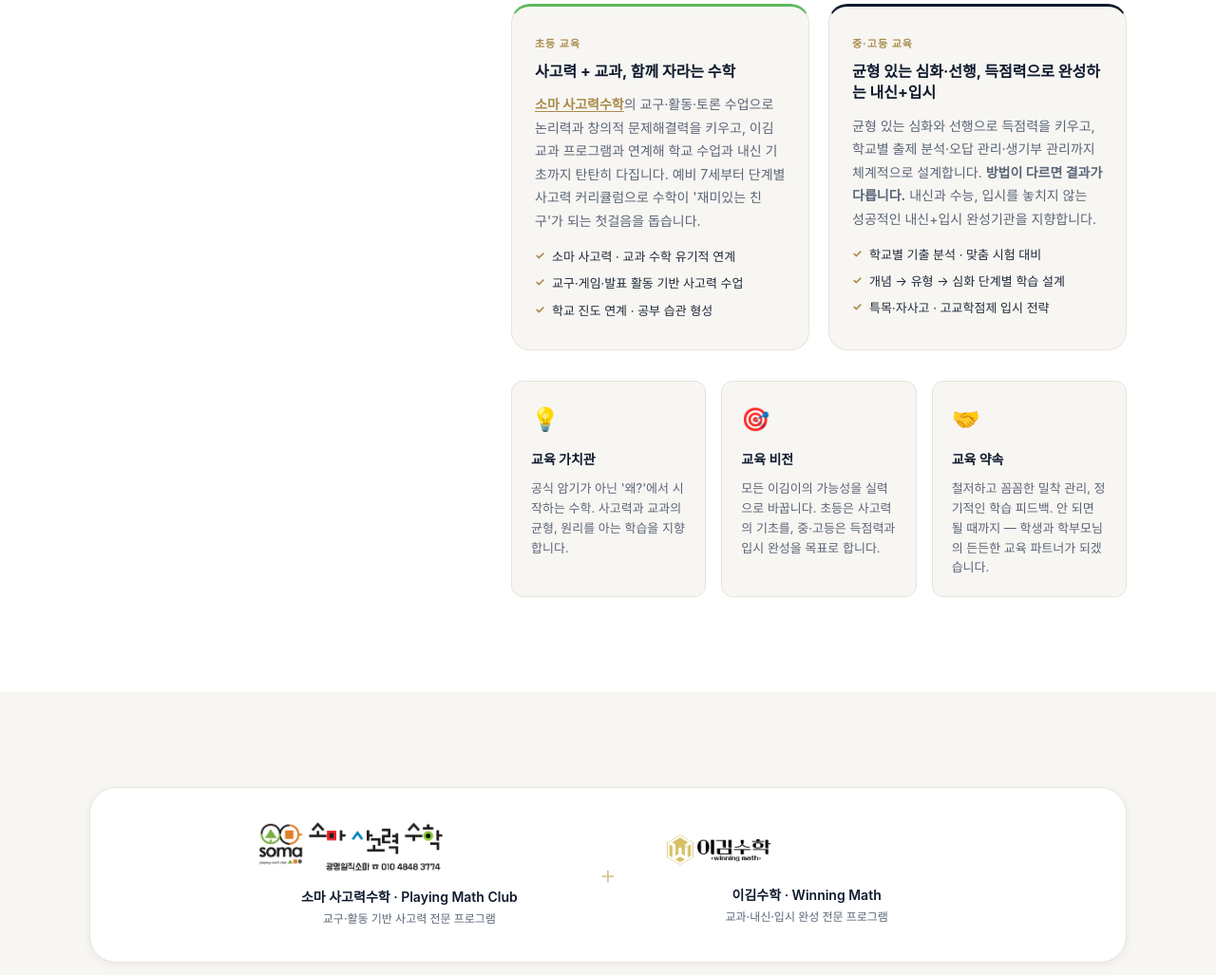
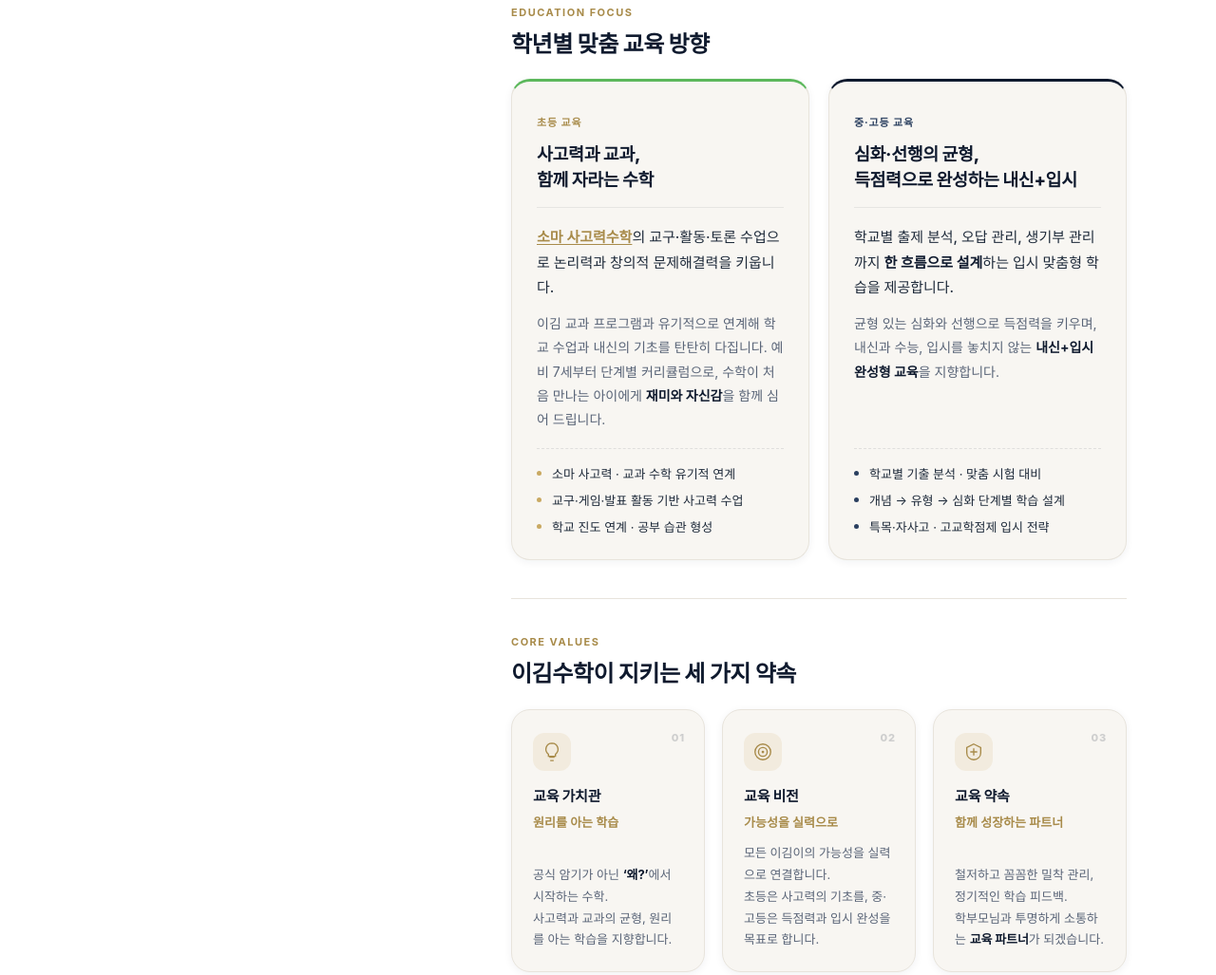
Before and after one commit to lja0822-JA/soma-ikim-math, a plain HTML site: page index.html in a window 1280 px wide. Shown: the part 2094-3121 px from the top of the page at 95% size. Drawn offline with Linux system fonts and the light colour scheme; a web font is replaced by a local one.

Commit message:
update: refine director track and value cards layout and copy

```diff
--- a/css/style.css
+++ b/css/style.css
@@ -862,113 +862,240 @@
   color: var(--color-gold-dark);
 }
 
+.director__panels {
+  margin-top: 8px;
+}
+
+.director__panels-head,
+.director__values-head {
+  margin-bottom: 20px;
+}
+
+.director__values-head {
+  margin-top: 40px;
+  padding-top: 36px;
+  border-top: 1px solid var(--color-border);
+}
+
+.director__panels-label {
+  display: block;
+  font-size: 11px;
+  font-weight: 700;
+  letter-spacing: 1.5px;
+  text-transform: uppercase;
+  color: var(--color-gold-dark);
+  margin-bottom: 8px;
+}
+
+.director__panels-title {
+  font-size: clamp(1.25rem, 2.5vw, 1.5rem);
+  font-weight: 800;
+  color: var(--color-navy);
+  letter-spacing: -0.02em;
+  line-height: 1.35;
+}
+
 .director__tracks {
   display: grid;
   grid-template-columns: 1fr 1fr;
   gap: 20px;
-  margin-bottom: 32px;
+  margin-bottom: 0;
 }
 
 .director__track {
   background: var(--color-cream);
   border: 1px solid var(--color-border);
   border-radius: var(--radius-lg);
-  padding: 24px;
-  border-top: 3px solid var(--color-gold);
+  padding: 28px 26px 24px;
+  box-shadow: var(--shadow-sm);
+  transition: var(--transition);
+  display: flex;
+  flex-direction: column;
+}
+
+.director__track:hover {
+  box-shadow: var(--shadow-md);
+  transform: translateY(-2px);
 }
 
 .director__track--elem {
-  border-top-color: #5cb85c;
+  border-top: 3px solid #5cb85c;
 }
 
 .director__track--mh {
-  border-top-color: var(--color-navy);
+  border-top: 3px solid var(--color-navy);
+}
+
+.director__track-head {
+  margin-bottom: 18px;
+  padding-bottom: 16px;
+  border-bottom: 1px solid rgba(15, 26, 46, 0.08);
 }
 
 .director__track-label {
   display: inline-block;
   font-size: 11px;
   font-weight: 700;
-  letter-spacing: 1px;
-  text-transform: uppercase;
-  color: var(--color-gold-dark);
-  margin-bottom: 8px;
+  letter-spacing: 0.08em;
+  color: var(--color-gold-dark);
+  margin-bottom: 10px;
+}
+
+.director__track--mh .director__track-label {
+  color: var(--color-navy-muted);
 }
 
 .director__track h4 {
-  font-size: 16px;
-  font-weight: 700;
-  color: var(--color-navy);
+  font-size: 1.15rem;
+  font-weight: 800;
+  color: var(--color-navy);
+  line-height: 1.45;
+  letter-spacing: -0.02em;
+}
+
+.director__track-lead {
+  font-size: 15px;
+  color: var(--color-text);
+  line-height: 1.75;
+  font-weight: 500;
   margin-bottom: 12px;
-  line-height: 1.4;
-}
-
-.director__track p {
+}
+
+.director__track-desc {
   font-size: 14px;
   color: var(--color-text-muted);
-  line-height: 1.75;
-  margin-bottom: 14px;
-}
-
-.director__track p a {
+  line-height: 1.8;
+  margin-bottom: 18px;
+}
+
+.director__track-lead a,
+.director__track-desc a {
   color: var(--color-gold-dark);
   font-weight: 600;
   text-decoration: underline;
   text-underline-offset: 2px;
 }
 
-.director__track ul {
-  margin: 0;
-  padding: 0;
-}
-
-.director__track li {
+.director__track-lead strong,
+.director__track-desc strong {
+  color: var(--color-navy);
+  font-weight: 700;
+}
+
+.director__track-list {
+  margin: auto 0 0;
+  padding: 16px 0 0;
+  border-top: 1px dashed rgba(15, 26, 46, 0.1);
+}
+
+.director__track-list li {
   position: relative;
-  padding-left: 18px;
-  margin-bottom: 6px;
+  padding-left: 16px;
+  margin-bottom: 8px;
   font-size: 13px;
   color: var(--color-text);
-}
-
-.director__track li::before {
-  content: '✓';
+  line-height: 1.55;
+}
+
+.director__track-list li:last-child {
+  margin-bottom: 0;
+}
+
+.director__track-list li::before {
+  content: '';
   position: absolute;
   left: 0;
-  color: var(--color-gold-dark);
-  font-weight: 700;
-  font-size: 12px;
+  top: 0.55em;
+  width: 5px;
+  height: 5px;
+  border-radius: 50%;
+  background: var(--color-gold);
+}
+
+.director__track--mh .director__track-list li::before {
+  background: var(--color-navy-muted);
 }
 
 .director__values {
   display: grid;
   grid-template-columns: repeat(3, 1fr);
-  gap: 16px;
+  gap: 18px;
 }
 
 .value-card {
+  position: relative;
   background: var(--color-cream);
-  border-radius: var(--radius-md);
-  padding: 20px;
+  border-radius: var(--radius-lg);
+  padding: 24px 22px 22px;
   border: 1px solid var(--color-border);
+  box-shadow: var(--shadow-sm);
+  transition: var(--transition);
+  display: flex;
+  flex-direction: column;
+  min-height: 100%;
+}
+
+.value-card:hover {
+  box-shadow: var(--shadow-md);
+  transform: translateY(-2px);
 }
 
 .value-card__icon {
-  font-size: 24px;
-  display: block;
-  margin-bottom: 10px;
+  width: 40px;
+  height: 40px;
+  display: flex;
+  align-items: center;
+  justify-content: center;
+  background: rgba(201, 169, 98, 0.14);
+  color: var(--color-gold-dark);
+  border-radius: 12px;
+  margin-bottom: 14px;
+}
+
+.value-card__icon svg {
+  width: 22px;
+  height: 22px;
+}
+
+.value-card__num {
+  position: absolute;
+  top: 20px;
+  right: 20px;
+  font-size: 11px;
+  font-weight: 800;
+  letter-spacing: 0.08em;
+  color: rgba(15, 26, 46, 0.18);
 }
 
 .value-card strong {
   display: block;
-  font-size: 14px;
-  color: var(--color-navy);
-  margin-bottom: 8px;
-}
-
-.value-card p {
+  font-size: 15px;
+  font-weight: 800;
+  color: var(--color-navy);
+  margin-bottom: 6px;
+  letter-spacing: -0.01em;
+}
+
+.value-card__lead {
+  font-size: 13px;
+  font-weight: 600;
+  color: var(--color-gold-dark);
+  margin-bottom: 12px;
+  line-height: 1.4;
+}
+
+.value-card p:last-child {
   font-size: 13px;
   color: var(--color-text-muted);
-  line-height: 1.6;
+  line-height: 1.75;
+  margin-top: auto;
+}
+
+.value-card p:last-child strong {
+  display: inline;
+  font-size: inherit;
+  font-weight: 700;
+  color: var(--color-navy);
 }
 
 /* ---- Why ---- */
--- a/index.html
+++ b/index.html
@@ -160,52 +160,85 @@
                 그것이 이김수학이 생각하는 <strong>진짜 수학 교육</strong>입니다.
               </span>
             </p>
+            <div class="director__panels reveal">
+              <div class="director__panels-head">
+                <span class="director__panels-label">Education Focus</span>
+                <h3 class="director__panels-title">학년별 맞춤 교육 방향</h3>
+              </div>
               <div class="director__tracks">
                 <article class="director__track director__track--elem">
+                  <div class="director__track-head">
                     <span class="director__track-label">초등 교육</span>
-                <h4>사고력 + 교과, 함께 자라는 수학</h4>
-                <p>
+                    <h4>사고력과 교과,<br>함께 자라는 수학</h4>
+                  </div>
+                  <p class="director__track-lead">
                     <a href="https://new.somai.co.kr/" target="_blank" rel="noopener noreferrer">소마 사고력수학</a>의
-                  교구·활동·토론 수업으로 논리력과 창의적 문제해결력을 키우고,
-                  이김 교과 프로그램과 연계해 학교 수업과 내신 기초까지 탄탄히 다집니다.
-                  예비 7세부터 단계별 사고력 커리큘럼으로 수학이 '재미있는 친구'가 되는 첫걸음을 돕습니다.
+                    교구·활동·토론 수업으로 논리력과 창의적 문제해결력을 키웁니다.
                   </p>
-                <ul>
+                  <p class="director__track-desc">
+                    이김 교과 프로그램과 유기적으로 연계해 학교 수업과 내신의 기초를 탄탄히 다집니다.
+                    예비 7세부터 단계별 커리큘럼으로, 수학이 처음 만나는 아이에게
+                    <strong>재미와 자신감</strong>을 함께 심어 드립니다.
+                  </p>
+                  <ul class="director__track-list">
                     <li>소마 사고력 · 교과 수학 유기적 연계</li>
                     <li>교구·게임·발표 활동 기반 사고력 수업</li>
                     <li>학교 진도 연계 · 공부 습관 형성</li>
                   </ul>
                 </article>
                 <article class="director__track director__track--mh">
+                  <div class="director__track-head">
                     <span class="director__track-label">중·고등 교육</span>
-                <h4>균형 있는 심화·선행, 득점력으로 완성하는 내신+입시</h4>
-                <p>
-                  균형 있는 심화와 선행으로 득점력을 키우고, 학교별 출제 분석·오답 관리·생기부 관리까지
-                  체계적으로 설계합니다. <strong>방법이 다르면 결과가 다릅니다.</strong>
-                  내신과 수능, 입시를 놓치지 않는 성공적인 내신+입시 완성기관을 지향합니다.
+                    <h4>심화·선행의 균형,<br>득점력으로 완성하는 내신+입시</h4>
+                  </div>
+                  <p class="director__track-lead">
+                    학교별 출제 분석, 오답 관리, 생기부 관리까지
+                    <strong>한 흐름으로 설계</strong>하는 입시 맞춤형 학습을 제공합니다.
                   </p>
-                <ul>
+                  <p class="director__track-desc">
+                    균형 있는 심화와 선행으로 득점력을 키우며,
+                    내신과 수능, 입시를 놓치지 않는
+                    <strong>내신+입시 완성형 교육</strong>을 지향합니다.
+                  </p>
+                  <ul class="director__track-list">
                     <li>학교별 기출 분석 · 맞춤 시험 대비</li>
                     <li>개념 → 유형 → 심화 단계별 학습 설계</li>
                     <li>특목·자사고 · 고교학점제 입시 전략</li>
                   </ul>
                 </article>
               </div>
+              <div class="director__values-head">
+                <span class="director__panels-label">Core Values</span>
+                <h3 class="director__panels-title">이김수학이 지키는 세 가지 약속</h3>
+              </div>
               <div class="director__values">
-              <div class="value-card">
-                <span class="value-card__icon">💡</span>
+                <article class="value-card">
+                  <div class="value-card__icon" aria-hidden="true">
+                    <svg viewBox="0 0 24 24" fill="none" stroke="currentColor" stroke-width="1.5"><path d="M9 18h6M10 22h4M12 2a7 7 0 00-4 12.7V17h8v-2.3A7 7 0 0012 2z"/></svg>
+                  </div>
+                  <span class="value-card__num">01</span>
                   <strong>교육 가치관</strong>
-                <p>공식 암기가 아닌 '왜?'에서 시작하는 수학. 사고력과 교과의 균형, 원리를 아는 학습을 지향합니다.</p>
+                  <p class="value-card__lead">원리를 아는 학습</p>
+                  <p>공식 암기가 아닌 <strong>‘왜?’</strong>에서 시작하는 수학.<br>사고력과 교과의 균형, 원리를 아는 학습을 지향합니다.</p>
+                </article>
+                <article class="value-card">
+                  <div class="value-card__icon" aria-hidden="true">
+                    <svg viewBox="0 0 24 24" fill="none" stroke="currentColor" stroke-width="1.5"><circle cx="12" cy="12" r="9"/><circle cx="12" cy="12" r="5"/><circle cx="12" cy="12" r="1.5" fill="currentColor" stroke="none"/></svg>
                   </div>
-              <div class="value-card">
-                <span class="value-card__icon">🎯</span>
+                  <span class="value-card__num">02</span>
                   <strong>교육 비전</strong>
-                <p>모든 이김이의 가능성을 실력으로 바꿉니다. 초등은 사고력의 기초를, 중·고등은 득점력과 입시 완성을 목표로 합니다.</p>
+                  <p class="value-card__lead">가능성을 실력으로</p>
+                  <p>모든 이김이의 가능성을 실력으로 연결합니다.<br>초등은 사고력의 기초를, 중·고등은 득점력과 입시 완성을 목표로 합니다.</p>
+                </article>
+                <article class="value-card">
+                  <div class="value-card__icon" aria-hidden="true">
+                    <svg viewBox="0 0 24 24" fill="none" stroke="currentColor" stroke-width="1.5"><path d="M8 12h8M12 8v8"/><path d="M12 3l8 4v6c0 4.5-3.5 7.5-8 8-4.5-.5-8-3.5-8-8V7l8-4z"/></svg>
                   </div>
-              <div class="value-card">
-                <span class="value-card__icon">🤝</span>
+                  <span class="value-card__num">03</span>
                   <strong>교육 약속</strong>
-                <p>철저하고 꼼꼼한 밀착 관리, 정기적인 학습 피드백. 안 되면 될 때까지 — 학생과 학부모님의 든든한 교육 파트너가 되겠습니다.</p>
+                  <p class="value-card__lead">함께 성장하는 파트너</p>
+                  <p>철저하고 꼼꼼한 밀착 관리, 정기적인 학습 피드백.<br>학부모님과 투명하게 소통하는 <strong>교육 파트너</strong>가 되겠습니다.</p>
+                </article>
               </div>
             </div>
           </div>
```
Lines whose indentation alone changed are shown as unchanged.
